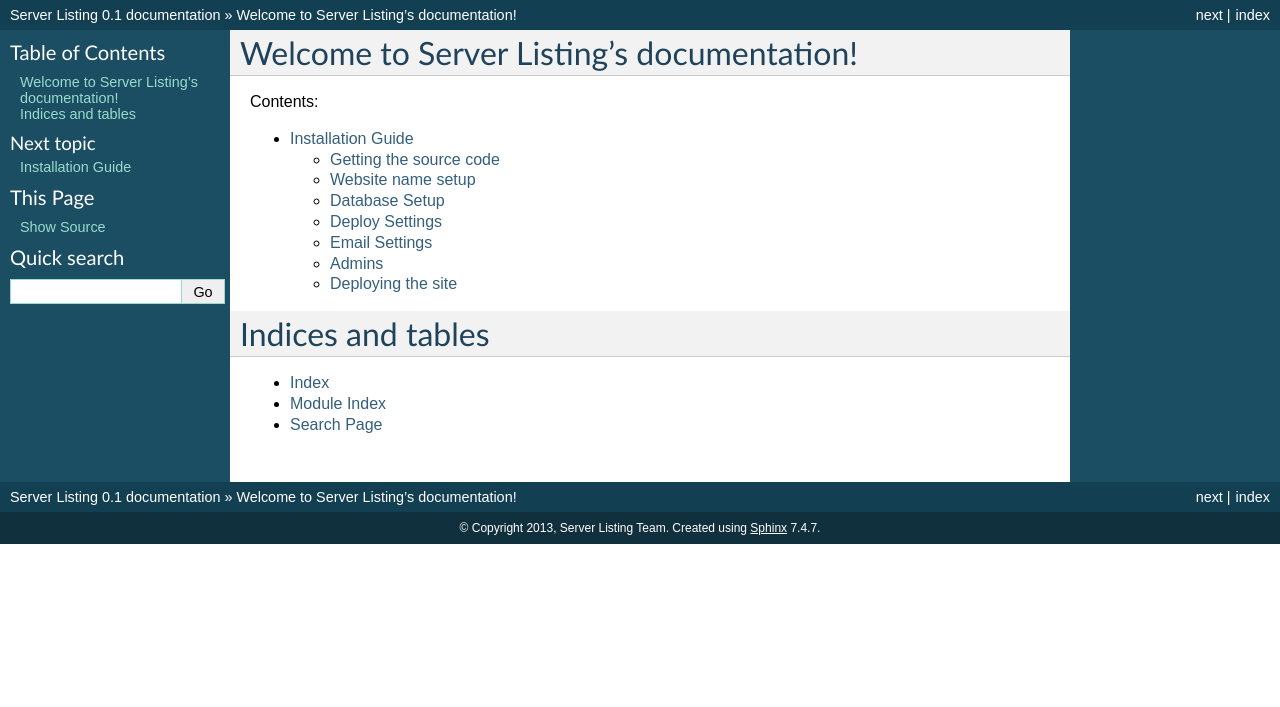
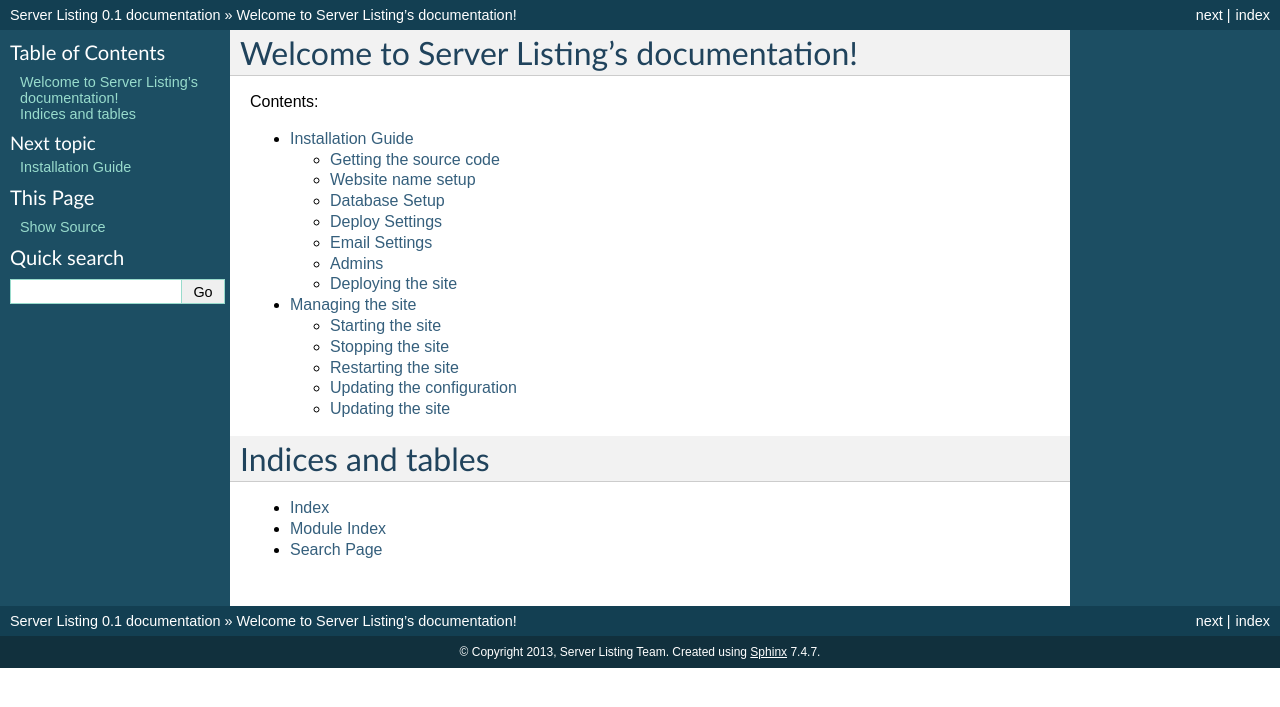
Before and after one commit to n-st/Server_Listing, a Sphinx documentation site: the page built from docs/index.rst, in a window 1280 px wide. Shown: the top 707 px of the page. Built offline with Sphinx 7.4.7, drawn with Linux system fonts in a browser that asks for light colours; part of the change alters nothing that is shown.

Commit message:
Added documentation on managing the server

```diff
--- a/docs/index.rst
+++ b/docs/index.rst
@@ -12,8 +12,7 @@ Contents:
    :maxdepth: 2
 
    getting_started/installing
-
-
+   management/management
 
 Indices and tables
 ==================
--- /dev/null
+++ b/docs/management/management.rst
@@ -0,0 +1,54 @@
+Managing the site
+=================
+
+Managing the site is easy due to the use of Fabric for system administration tasks. We have written all
+the code to deal with starting, editing, and stopping the server. The :file:`hosts_data.json` file must
+be filled with all the data you set from the :doc:`../getting_started/installing` for the following commands
+to work.
+
+.. warning::
+   These commands will only affect the gunicorn server and **not** the nginx server. You have to manually
+   start and stop the nginx, though that should not be necessary for this application as nginx only acts
+   as a proxy.
+
+Starting the site
+-----------------
+
+Run the following command on your local machine in the source code directory (the one with the
+:file:`hosts_data.json`) file in it::
+
+   fab server_start
+
+This will start off the gunicorn server remotely.
+
+Stopping the site
+-----------------
+
+Run the following command to stop the site::
+
+   fab server_top
+
+Restarting the site
+-------------------
+
+Run the following command to restart the site::
+
+   fab server_restart
+
+Updating the configuration
+--------------------------
+
+If you need to update any of the settings in the :file:`hosts_data.json` file, run the following two commands
+to upload any changes and restart the server::
+
+   fab create_local_settings
+   fab server_restart
+
+Updating the site
+-----------------
+
+To update the site to a newer version from github, run the command below. This will update the source code
+and migrate your database with any changes. It will also stop the server while it is updating, so wait for the
+command to finish before attempting to visit the site::
+
+   fab update_deploy
```
